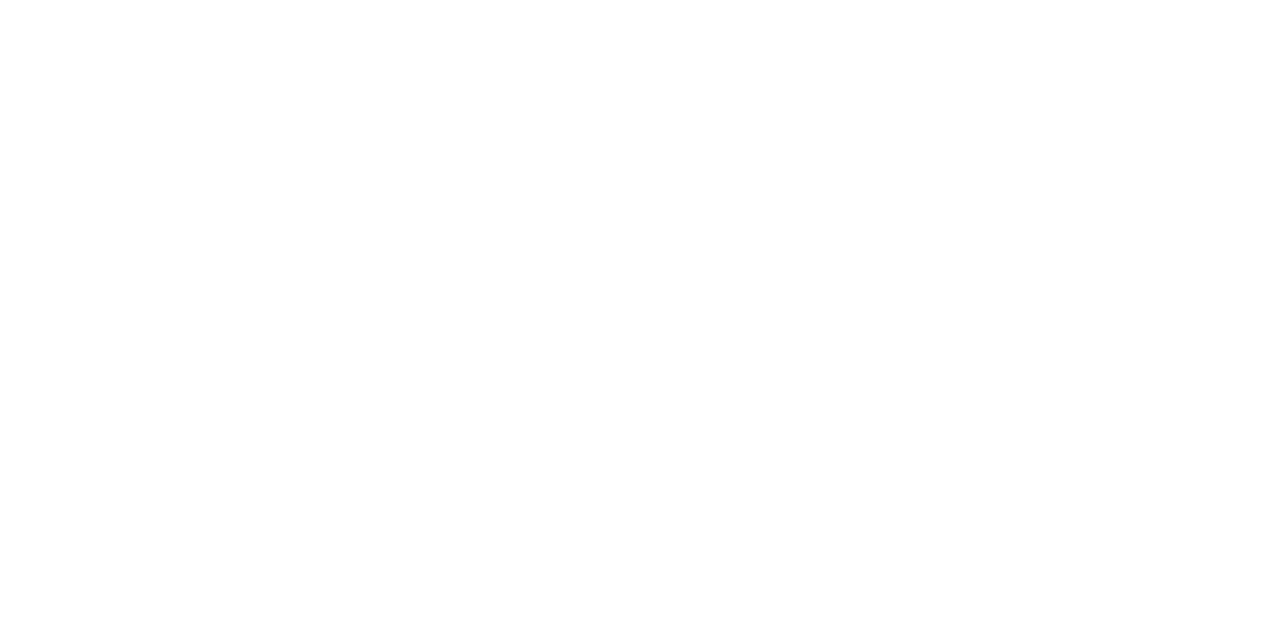
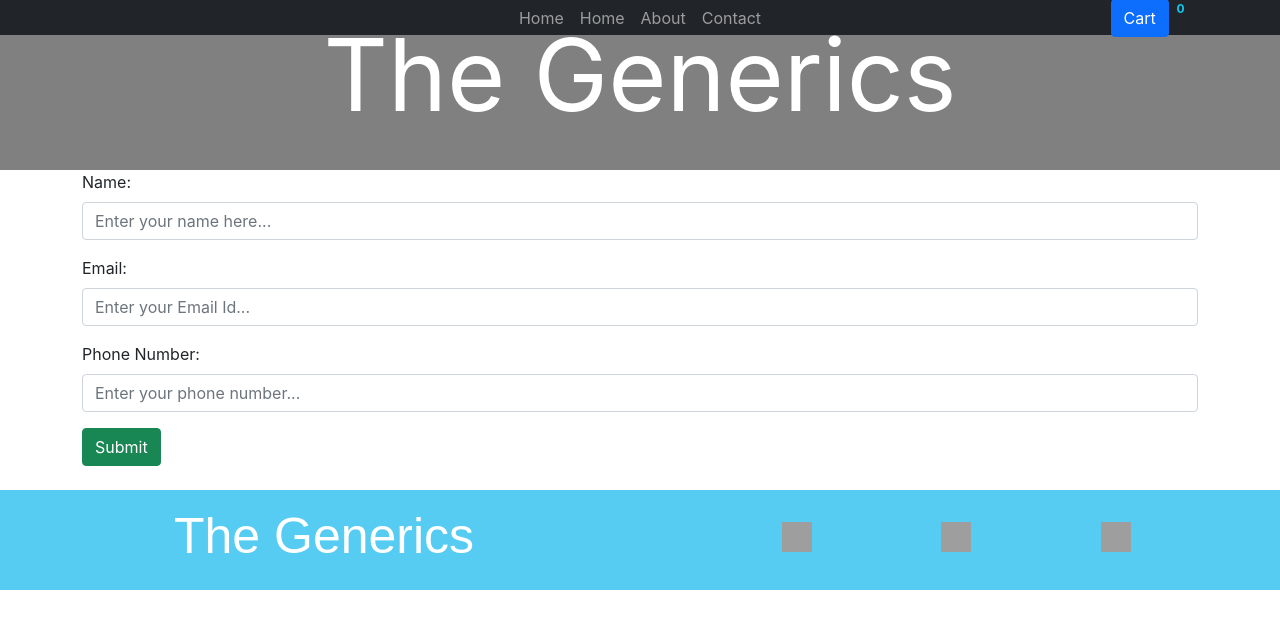
Before and after one commit to silver1124/ecommerce-website, a React (Create React App) app: page /Contact in a window 1280 px wide. Before the commit this address had no page. Shown: the top 628 px of the page. Built offline with nearby package versions, Linux system fonts and the light colour scheme; grey boxes are pictures that could not be loaded; the HTML template or start-up script is replaced by a standard one.

Commit message:
Adding Contact US Page via REACT ROUTER

```diff
--- a/src/App.js
+++ b/src/App.js
@@ -2,6 +2,7 @@
 import Store from './NavBar.js/Store';
 import AboutNav from './NavBar.js/AboutNav';
 import HomeNav from './NavBar.js/HomeNav';
+import ContactNav from './NavBar.js/ContactNav';
 
 function App() {
   return (
@@ -10,6 +11,7 @@
         <Route path="/Home" element={<HomeNav />} />
         <Route path="/" element={<Store />} />
         <Route path="/About" element={<AboutNav />} />
+        <Route path="/Contact" element={<ContactNav />} />
       </Routes>
     </Router>
   );
--- /dev/null
+++ b/src/NavBar.js/ContactNav.js
@@ -0,0 +1,35 @@
+import React, { useContext } from "react";
+import Header from "../component/Header";
+import Footer from "../component/Footer";
+import CartContext from "../store/CartContext";
+import ContactUs from "../pages/ContactUs";
+
+const Generic = (
+    <div
+      style={{
+        background: "grey",
+        fontSize: "100px",
+        height: "170px",
+        color: "white",
+        textAlign: "center",
+      }}
+    >
+      {" "}
+      The Generics{" "}
+    </div>
+  );
+
+  const ContactNav = () => {
+    const cartCtx = useContext(CartContext);
+
+    return (
+      <div>
+        {Generic}
+        <Header onShowCart={cartCtx.showCartHandler} />
+        <ContactUs />
+        <Footer />
+      </div>
+    );
+  };
+
+  export default ContactNav;
--- a/src/component/Header.js
+++ b/src/component/Header.js
@@ -20,6 +20,7 @@
               <Nav.Link as={Link} to="/Home">Home</Nav.Link>
               <Nav.Link as={Link} to="/">Home</Nav.Link>
               <Nav.Link as={Link} to="/About">About</Nav.Link>
+              <Nav.Link as={Link} to="/Contact">Contact</Nav.Link>
             </Nav>
           </Col>
           <Col  className="col-1 d-flex justify-content-center ">
--- /dev/null
+++ b/src/pages/ContactUs.js
@@ -0,0 +1,90 @@
+import React, { useState, useRef } from "react";
+
+const ContactUs = () => {
+  const [userData, setUserData] = useState([]);
+  const [error, setError] = useState(null);
+
+  const name = useRef("");
+  const email = useRef("");
+  const phone = useRef("");
+
+  const onSubmitHandler = async (e) => {
+    e.preventDefault();
+    const data = {
+      name: name.current.value,
+      email: email.current.value,
+      phone: phone.current.value,
+    };
+
+    try {
+      const response = await fetch(
+        "https://e-commerce-2b027-default-rtdb.firebaseio.com//user_info.json/",
+        {
+          method: "POST",
+          body: JSON.stringify(data),
+        }
+      );
+      if (!response.ok) {
+        throw new Error("User info not submitted...please try again!");
+      }
+      const feedback = await response.json();
+      console.log(feedback);
+    } catch (err) {
+      setError(err);
+    }
+    console.log(data);
+    const name = "";
+    const email = "";
+    const phone = "";
+  };
+
+  return (
+    <>
+      <form onSubmit={onSubmitHandler}>
+        <div className="container">
+          <div className="mb-3 formContainer">
+            <label htmlFor="name" className="form-label formName">
+              Name:{" "}
+            </label>
+            <input
+              type="text"
+              ref={name}
+              className="form-control"
+              id="name"
+              placeholder="Enter your name here..."
+            />
+          </div>
+          <div className="mb-3">
+            <label htmlFor="email" className="form-label">
+              Email:{" "}
+            </label>
+            <input
+              type="email"
+              ref={email}
+              className="form-control"
+              id="email"
+              placeholder="Enter your Email Id..."
+            />
+          </div>
+          <div className="mb-3">
+            <label htmlFor="phone" className="form-label">
+              Phone Number:{" "}
+            </label>
+            <input
+              type="number"
+              ref={phone}
+              className="form-control"
+              id="phone"
+              placeholder="Enter your phone number..."
+            />
+          </div>
+          <button type="submit" className="btn btn-success">
+            Submit
+          </button>
+        </div>
+      </form>
+    </>
+  );
+};
+
+export default ContactUs;
```
